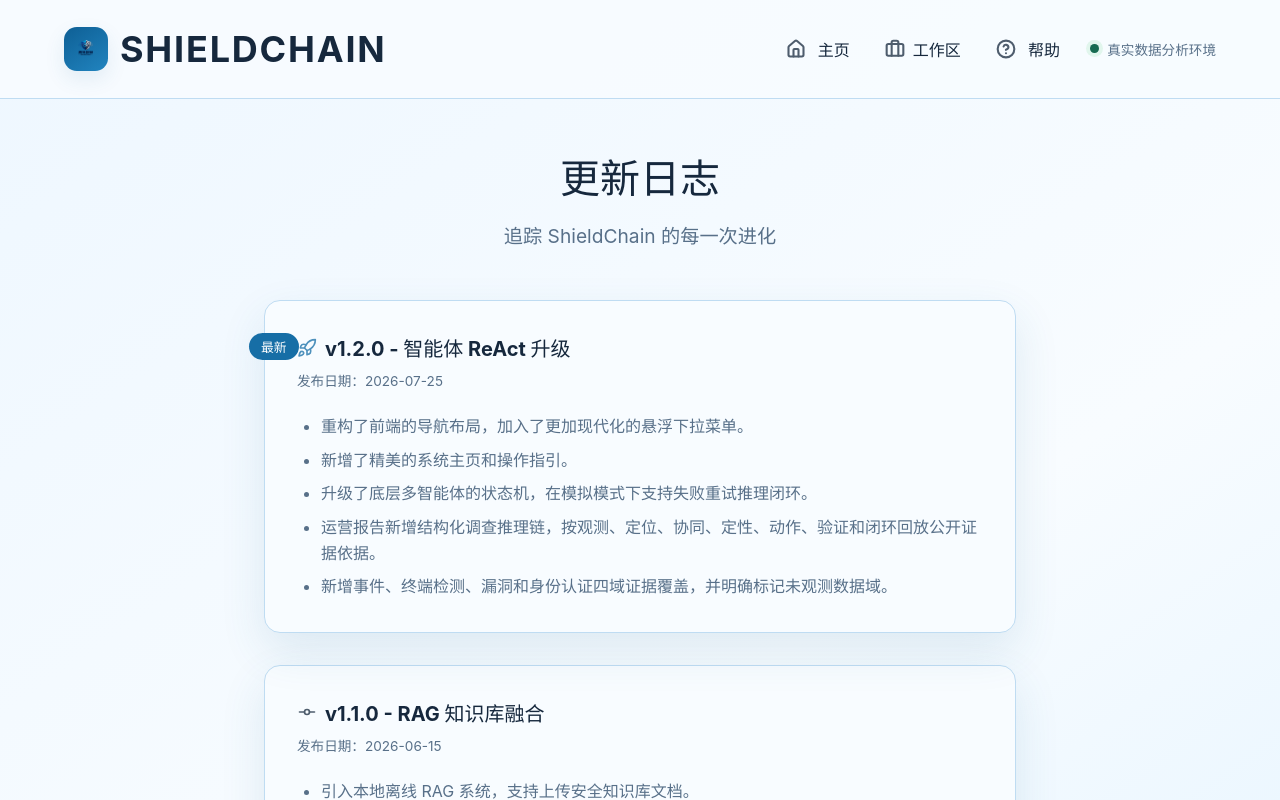
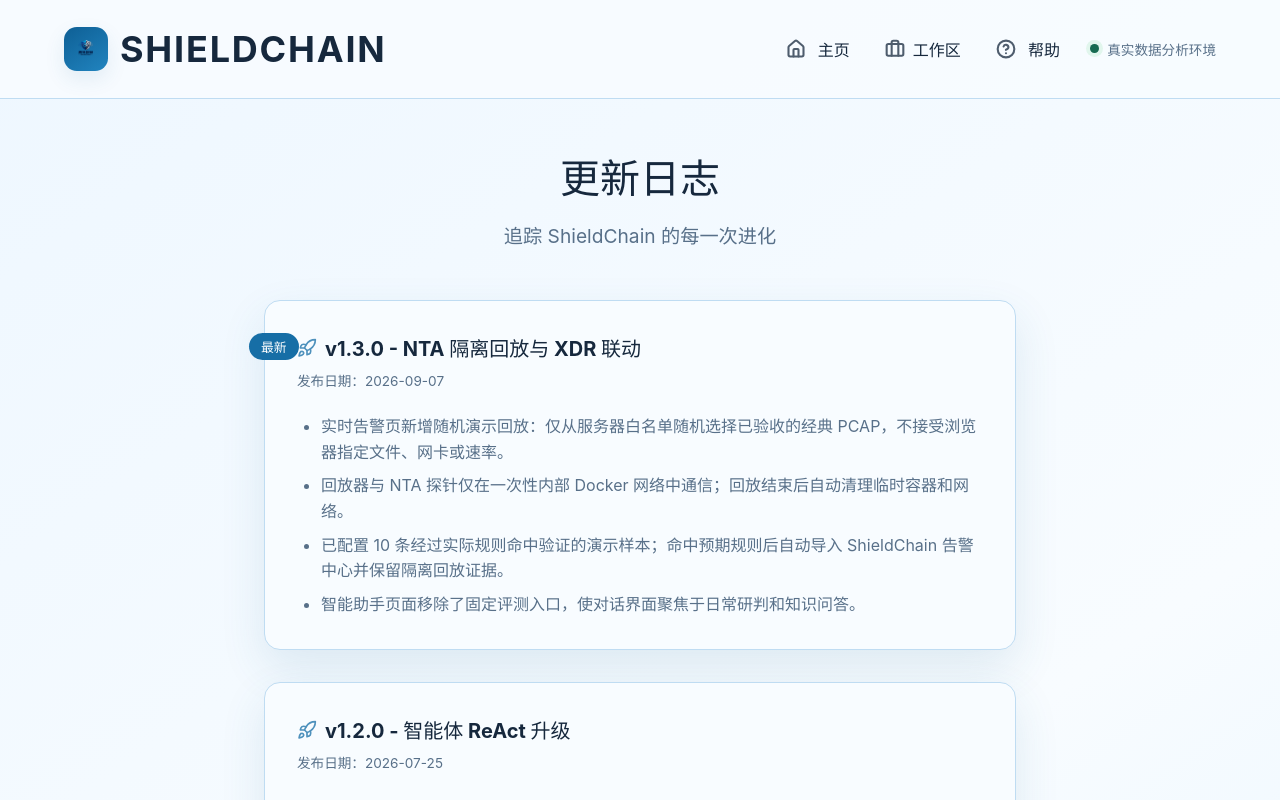
Before and after one commit to cxkc19519-bot/ShieldChain, a React (Vite) app in the folder frontend/: page /changelog in a window 1280 px wide. Shown: the top 800 px of the page. Built offline with nearby package versions, Linux system fonts and the light colour scheme.

Commit message:
docs(frontend): record isolated replay release

```diff
--- a/frontend/src/features/about/ChangelogPage.tsx
+++ b/frontend/src/features/about/ChangelogPage.tsx
@@ -12,9 +12,22 @@ export function ChangelogPage() {
       </header>
 
       <div style={{ display: 'flex', flexDirection: 'column', gap: '2rem' }}>
+        <section className="page-card" style={{ padding: '2rem', minHeight: 'auto', position: 'relative' }}>
+          <div style={{ position: 'absolute', left: '-1rem', top: '2rem', background: 'var(--color-accent)', color: 'white', padding: '0.25rem 0.75rem', borderRadius: '1rem', fontSize: '0.8rem', fontWeight: 'bold' }}>最新</div>
+          <h3 style={{ display: 'flex', alignItems: 'center', gap: '0.5rem', marginBottom: '0.5rem', color: 'var(--color-text)', fontSize: '1.25rem', marginTop: 0 }}>
+            <Rocket className="nav-icon" size={20} color="var(--color-accent)" />
+            v1.3.0 - NTA 隔离回放与 XDR 联动
+          </h3>
+          <span style={{ fontSize: '0.85rem', color: 'var(--color-text-muted)', display: 'block', marginBottom: '1.5rem' }}>发布日期：2026-09-07</span>
+          <ul style={{ listStyleType: 'disc', paddingLeft: '1.5rem', display: 'flex', flexDirection: 'column', gap: '0.5rem', color: 'var(--color-text-muted)', lineHeight: '1.6', margin: 0 }}>
+            <li>实时告警页新增随机演示回放：仅从服务器白名单随机选择已验收的经典 PCAP，不接受浏览器指定文件、网卡或速率。</li>
+            <li>回放器与 NTA 探针仅在一次性内部 Docker 网络中通信；回放结束后自动清理临时容器和网络。</li>
+            <li>已配置 10 条经过实际规则命中验证的演示样本；命中预期规则后自动导入 ShieldChain 告警中心并保留隔离回放证据。</li>
+            <li>智能助手页面移除了固定评测入口，使对话界面聚焦于日常研判和知识问答。</li>
+          </ul>
+        </section>
 
         <section className="page-card" style={{ padding: '2rem', minHeight: 'auto', position: 'relative' }}>
-          <div style={{ position: 'absolute', left: '-1rem', top: '2rem', background: 'var(--color-accent)', color: 'white', padding: '0.25rem 0.75rem', borderRadius: '1rem', fontSize: '0.8rem', fontWeight: 'bold' }}>最新</div>
           <h3 style={{ display: 'flex', alignItems: 'center', gap: '0.5rem', marginBottom: '0.5rem', color: 'var(--color-text)', fontSize: '1.25rem', marginTop: 0 }}>
             <Rocket className="nav-icon" size={20} color="var(--color-accent)" />
             v1.2.0 - 智能体 ReAct 升级
```
